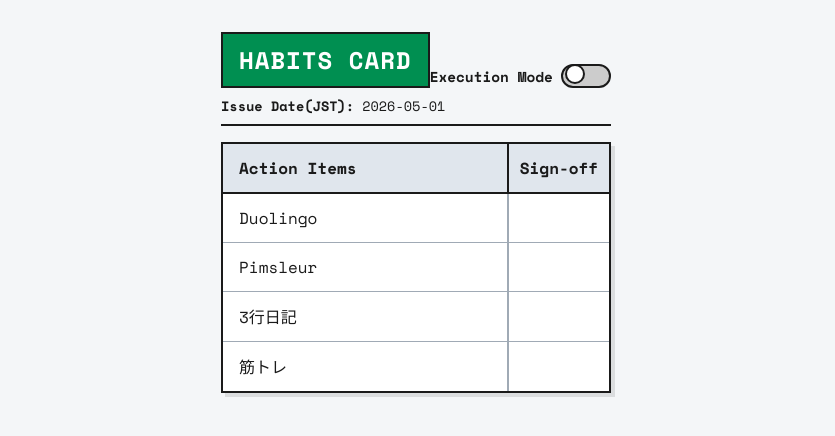
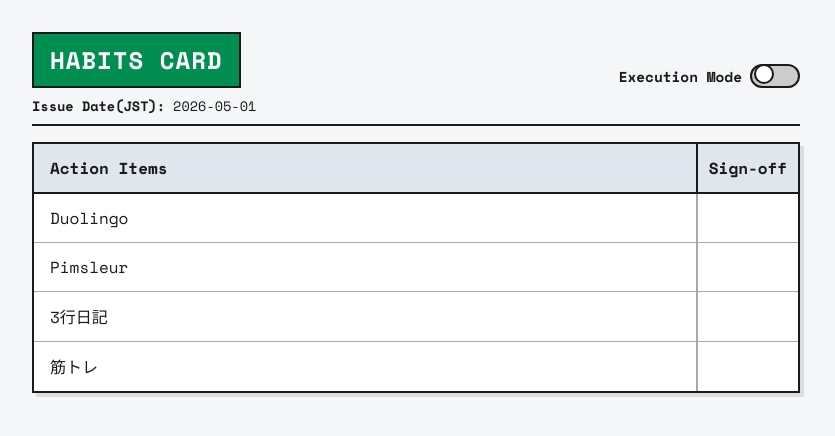
Before and after one commit to moriokaiwa-sketch/hy-habits-service-package, a React (Vite) app: page / in a window 1280 px wide. Shown: the top 436 px of the page, without its empty margins (224-1059 px from the left). Built offline with nearby package versions, Linux system fonts and the light colour scheme.

Commit message:
Fix table layout width in Execution Mode

```diff
--- a/src/App.css
+++ b/src/App.css
@@ -1,7 +1,7 @@
 .app-container {
   width: 100%;
   max-width: 800px;
-  margin-top: 2rem;
+  margin: 2rem auto 0;
   padding: 0 1rem;
 }
 
--- a/src/index.css
+++ b/src/index.css
@@ -19,8 +19,6 @@ body {
   font-family: var(--font-mono);
   background-color: var(--bg-color);
   color: var(--text-color);
-  display: flex;
-  justify-content: center;
   min-height: 100vh;
   padding-bottom: 4rem;
 }
```
